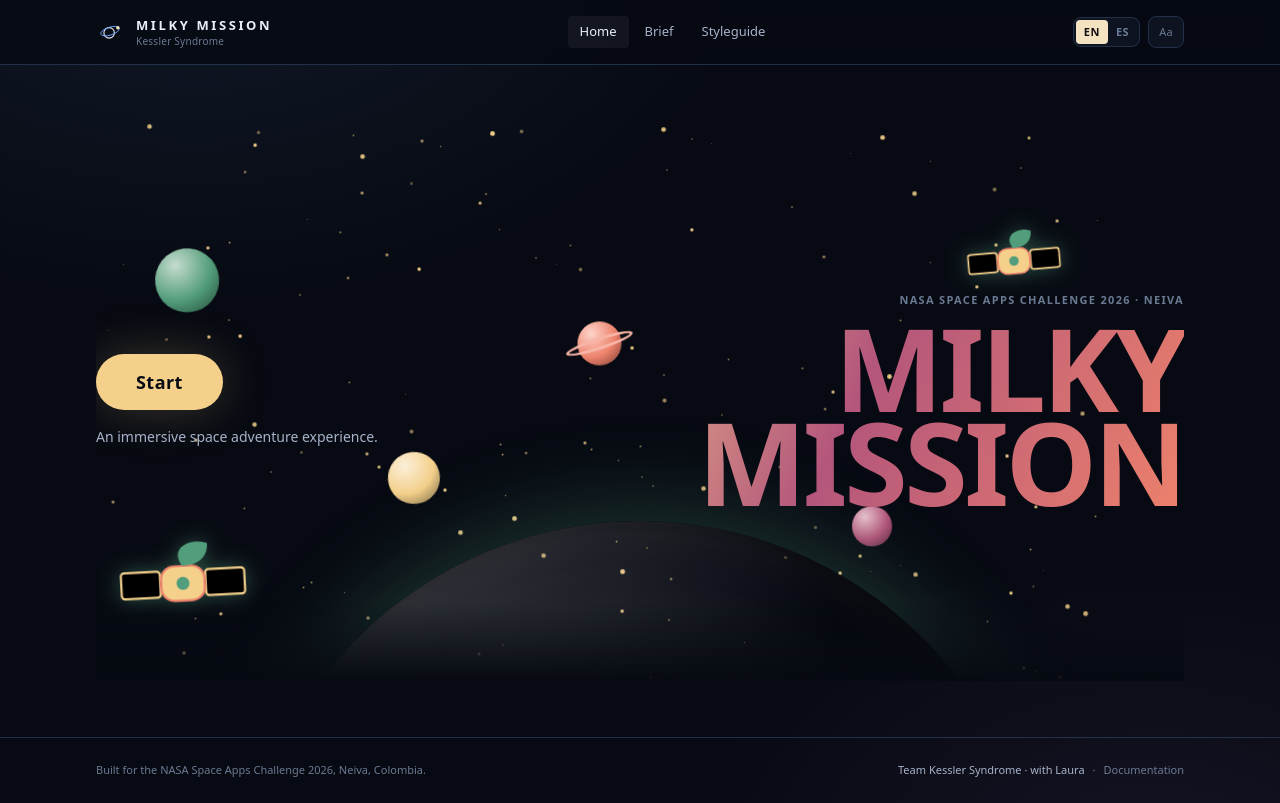
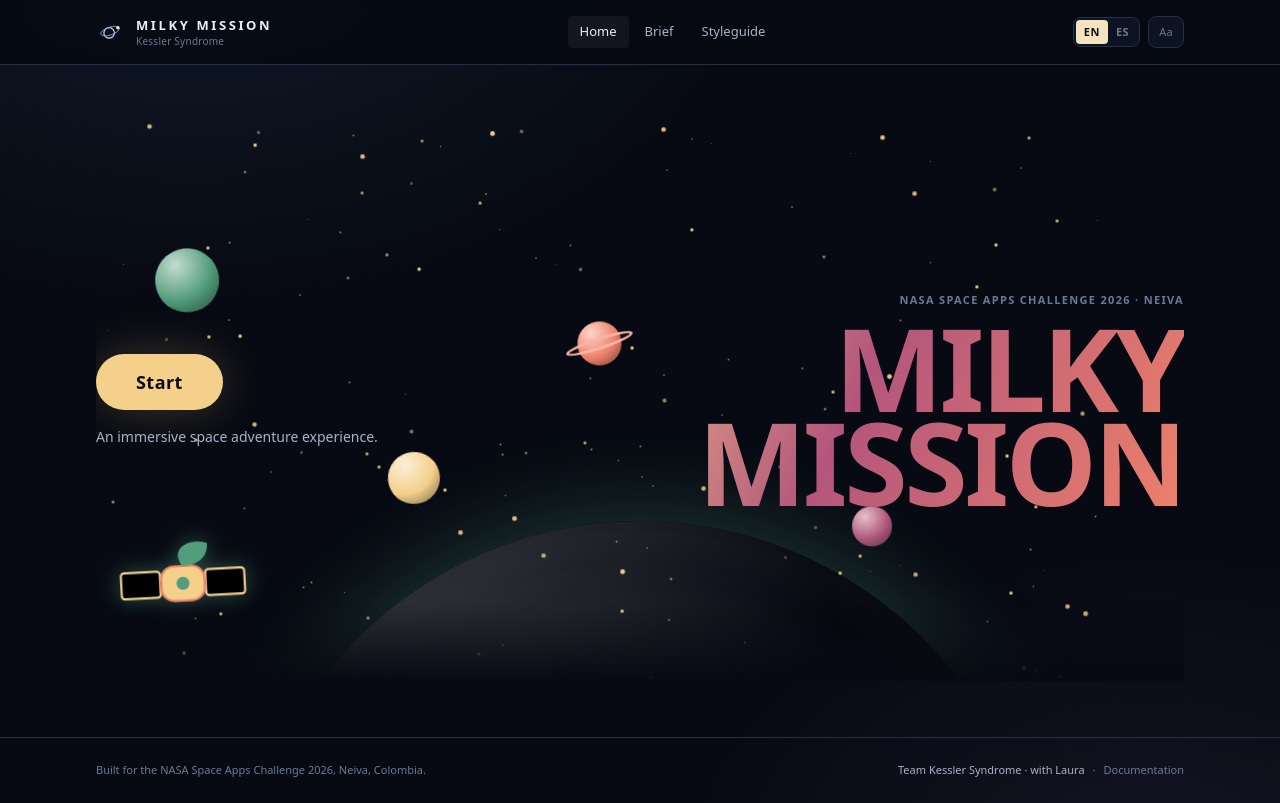
Before and after one commit to Julcal008/milky-mission, a React (Vite) app: page / in a window 1280 px wide. Built offline with nearby package versions, Linux system fonts and the light colour scheme.

Commit message:
fix(ui): remove the satellite overlapping the wordmark (#30)

```diff
--- a/src/ui/menu/MenuBackground.tsx
+++ b/src/ui/menu/MenuBackground.tsx
@@ -180,15 +180,6 @@ export function MenuBackground() {
       >
         <use href="#menu-bg-sat" />
       </svg>
-      <svg
-        className="menu-bg__sat"
-        viewBox="0 0 120 80"
-        style={
-          { '--x': '80%', '--y': '20%', '--s': '96px', '--d': 0.7, '--dur': '19s' } as CSSProperties
-        }
-      >
-        <use href="#menu-bg-sat" />
-      </svg>
 
       <div className="menu-bg__earth">
         <span />
@@ -227,7 +218,14 @@ export function MenuBackground() {
             stroke="var(--color-coral)"
             strokeWidth="2"
           />
-          <circle cx="60" cy="40" r="7" fill="var(--color-jade)" stroke="var(--color-cream)" strokeWidth="2" />
+          <circle
+            cx="60"
+            cy="40"
+            r="7"
+            fill="var(--color-jade)"
+            stroke="var(--color-cream)"
+            strokeWidth="2"
+          />
           <path
             d="M60 24C48 6 70 -2 84 4 84 18 74 24 60 24Z"
             fill="var(--color-jade)"
```
